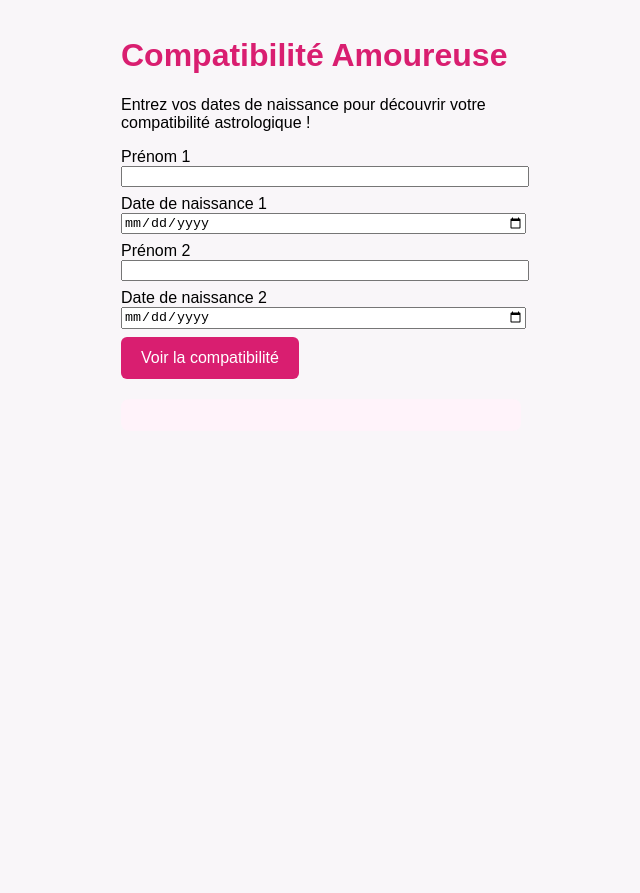
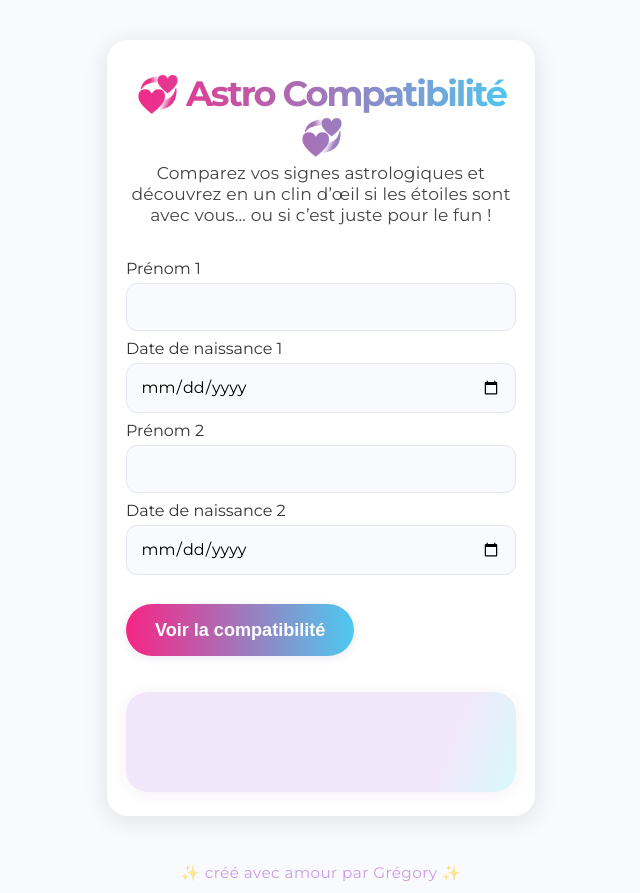
Before and after one commit to Greygas92/compatibilite-astro, a plain HTML site: page index.html in a window 1280 px wide. Shown: the whole page, without its empty margins (319-959 px from the left). Before the commit the page ends 800 px from the top, so only its background shows below. Drawn offline with Linux system fonts and the light colour scheme.

Commit message:
Update index.html

```diff
--- a/index.html
+++ b/index.html
@@ -4,27 +4,150 @@
   <meta charset="UTF-8">
   <title>Compatibilité Amoureuse Astro</title>
   <meta name="viewport" content="width=device-width, initial-scale=1">
+  <link href="https://fonts.googleapis.com/css?family=Montserrat:700,400&display=swap" rel="stylesheet">
   <style>
-    body { font-family: Arial, sans-serif; background: #f9f6f9; max-width:400px; margin:auto; padding:1em;}
-    h1 { color: #d91e70; }
-    label, input { display:block; width:100%; margin-bottom:8px;}
-    button { background:#d91e70; color:white; border:none; padding:12px 20px; border-radius:6px; font-size:1em;}
-    .result { margin-top:20px; background:#fff3fa; padding:1em; border-radius:8px;}
-    .contact { margin-top:25px; background:#f1f1f1; padding:1em; border-radius:8px;}
+    :root {
+      --primary: #F72585;
+      --secondary: #4CC9F0;
+      --bg: #f8fafd;
+      --surface: #fff;
+      --shadow: 0 4px 24px rgba(20,20,20,0.11);
+      --radius: 1.3em;
+    }
+    body {
+      font-family: 'Montserrat', Arial, sans-serif;
+      background: var(--bg);
+      margin: 0; padding: 0;
+      min-height: 100vh;
+      display: flex; flex-direction: column; align-items: center; justify-content: flex-start;
+    }
+    .container {
+      background: var(--surface);
+      margin: 2.5em 0 1.5em 0;
+      padding: 2em 1.2em 1.5em 1.2em;
+      border-radius: var(--radius);
+      box-shadow: var(--shadow);
+      max-width: 390px;
+      width: 95vw;
+    }
+    h1 {
+      color: var(--primary);
+      letter-spacing: -2px;
+      font-size: 2.2em;
+      font-weight: 700;
+      margin-bottom: .1em;
+      text-align: center;
+      margin-top: 0;
+      background: linear-gradient(90deg,var(--primary), var(--secondary));
+      -webkit-background-clip: text;
+      -webkit-text-fill-color: transparent;
+    }
+    p.slogan {
+      text-align: center;
+      color: #444;
+      font-size: 1.07em;
+      margin-top: 0;
+      margin-bottom: 2em;
+      letter-spacing: .01em;
+    }
+    label {
+      font-size: 1em;
+      margin-top: .8em;
+      color: #333;
+      font-weight: 500;
+    }
+    input, textarea {
+      width: 100%;
+      padding: 0.85em;
+      margin-top: .3em;
+      border-radius: .7em;
+      border: 1.5px solid #e4e7ef;
+      background: #f8fafd;
+      font-size: 1em;
+      font-family: inherit;
+      box-sizing: border-box;
+      margin-bottom: .5em;
+      transition: border-color .2s;
+    }
+    input:focus, textarea:focus {
+      outline: none;
+      border-color: var(--secondary);
+      background: #fff;
+    }
+    button {
+      margin-top: 1.2em;
+      padding: .85em 1.6em;
+      font-size: 1.13em;
+      font-weight: bold;
+      border: none;
+      border-radius: 3em;
+      background: linear-gradient(90deg, var(--primary), var(--secondary));
+      color: #fff;
+      box-shadow: 0 2px 10px rgba(80,80,130,.12);
+      cursor: pointer;
+      transition: background .22s, transform .12s;
+    }
+    button:hover {
+      background: linear-gradient(90deg, var(--secondary), var(--primary));
+      transform: translateY(-2px) scale(1.025);
+    }
+    .result {
+      margin-top: 2em;
+      background: linear-gradient(110deg,#f2e7fa 80%, #d7f9fc 100%);
+      border-radius: 1.2em;
+      box-shadow: 0 2px 16px rgba(120, 38, 110, 0.07);
+      padding: 1.3em 1em;
+      font-size: 1.12em;
+      color: #5a295b;
+      font-weight: 500;
+      text-align: center;
+      min-height: 3em;
+      animation: fadeIn .5s;
+    }
+    @keyframes fadeIn { from {opacity: 0;} to {opacity:1;} }
+    .contact {
+      margin-top: 2.2em;
+      background: linear-gradient(100deg, #fff0f7 60%, #e0f7fa 100%);
+      border-radius: 1.1em;
+      box-shadow: 0 2px 10px rgba(90,60,100,0.06);
+      padding: 1.2em 1em 1.2em 1em;
+      animation: fadeIn .7s;
+    }
+    .contact p {
+      font-size: 1.09em;
+      color: #632464;
+      margin-bottom: 0.9em;
+    }
+    .by {
+      margin: 1.5em auto .7em auto;
+      color: #9e3bd2;
+      font-size: .95em;
+      text-align: center;
+      opacity: .5;
+      letter-spacing: .03em;
+    }
+    @media (max-width: 470px) {
+      .container {padding: 1.2em .4em;}
+      h1 {font-size: 1.4em;}
+      .result, .contact {font-size: 1em;}
+    }
   </style>
 </head>
 <body>
-  <h1>Compatibilité Amoureuse</h1>
-  <p>Entrez vos dates de naissance pour découvrir votre compatibilité astrologique !</p>
+  <div class="container">
+    <h1>💞 Astro Compatibilité 💞</h1>
+    <p class="slogan">
+      Comparez vos signes astrologiques et découvrez en un clin d’œil si les étoiles sont avec vous… ou si c’est juste pour le fun !
+    </p>
     <form id="astroForm">
       <label>Prénom 1
-      <input type="text" id="name1" required>
+        <input type="text" id="name1" autocomplete="off" required>
       </label>
       <label>Date de naissance 1
         <input type="date" id="dob1" required>
       </label>
       <label>Prénom 2
-      <input type="text" id="name2" required>
+        <input type="text" id="name2" autocomplete="off" required>
       </label>
       <label>Date de naissance 2
         <input type="date" id="dob2" required>
@@ -33,8 +156,12 @@
     </form>
 
     <div class="result" id="result"></div>
+
     <div class="contact" id="contactForm" style="display:none;">
-    <p>Pour une analyse personnalisée et complète, laissez-nous vos coordonnées :</p>
+      <p>
+        🔮 <b>Envie d’une analyse personnalisée ?</b><br>
+        Laissez vos coordonnées, on vous contacte avec un vrai bilan astro !
+      </p>
       <form action="mailto:tonmail@exemple.com" method="post" enctype="text/plain">
         <label>Nom
           <input type="text" name="nom" required>
@@ -48,7 +175,8 @@
         <button type="submit">Envoyer</button>
       </form>
     </div>
-
+  </div>
+  <div class="by">✨ créé avec amour par Grégory ✨</div>
 <script>
 function getSign(dateString) {
   let d = new Date(dateString);
@@ -69,24 +197,35 @@ function getSign(dateString) {
 }
 
 function astroCompat(sign1, sign2) {
-  if(sign1==sign2) return "Vous partagez le même signe ("+sign1+"). Vous vous comprenez sur bien des points, mais gare à la routine !";
+  if(sign1==sign2) return "Vous partagez le même signe ("+sign1+"). Une connexion naturelle… mais gare à la routine !";
   if((sign1=="Lion" && sign2=="Gémeaux")||(sign1=="Gémeaux"&&sign2=="Lion"))
-    return "Lion et Gémeaux : Feu et Air, ça matche ! Beaucoup de vitalité, une vraie complicité, même si chacun doit respecter l’espace de l’autre.";
-  return sign1 + " et " + sign2 + " ? Une combinaison unique ! L’astrologie vous donne des clés, mais le cœur a toujours le dernier mot.";
+    return "Lion & Gémeaux : Feu et Air, une alchimie joyeuse, pleine de rires et de projets, mais chacun doit garder sa liberté.";
+  if((sign1=="Cancer" && sign2=="Poissons")||(sign1=="Poissons"&&sign2=="Cancer"))
+    return "Cancer & Poissons : Deux signes d’eau qui se comprennent sans parler. Beaucoup d’émotion… et un petit risque de dramatiser !";
+  if((sign1=="Bélier" && sign2=="Balance")||(sign1=="Balance"&&sign2=="Bélier"))
+    return "Bélier & Balance : L’attraction des opposés ! Passion assuré, mais il faudra apprendre à faire des compromis.";
+  if((sign1=="Scorpion" && sign2=="Vierge")||(sign1=="Vierge"&&sign2=="Scorpion"))
+    return "Scorpion & Vierge : Intensité, loyauté, mais parfois un peu trop de sérieux. Le rire est votre allié !";
+  if((sign1=="Sagittaire" && sign2=="Verseau")||(sign1=="Verseau"&&sign2=="Sagittaire"))
+    return "Sagittaire & Verseau : Deux esprits libres, curieux, originaux… ensemble, c’est l’aventure ou rien !";
+  // Ajoute ici d'autres combinaisons fun si tu veux.
+  return sign1 + " & " + sign2 + " : une combinaison unique ! L’astrologie donne la météo… mais c’est vous qui faites le voyage ❤️";
 }
 
 document.getElementById("astroForm").onsubmit = function(e){
   e.preventDefault();
-  let name1 = document.getElementById("name1").value;
+  let name1 = document.getElementById("name1").value.trim();
   let dob1 = document.getElementById("dob1").value;
-  let name2 = document.getElementById("name2").value;
+  let name2 = document.getElementById("name2").value.trim();
   let dob2 = document.getElementById("dob2").value;
   let sign1 = getSign(dob1);
   let sign2 = getSign(dob2);
-  let res = "<b>" + name1 + "</b> est " + sign1 + ".<br>" +
-            "<b>" + name2 + "</b> est " + sign2 + ".<br><br>" +
-            astroCompat(sign1, sign2);
-  document.getElementById("result").innerHTML = res + '<br><br><button onclick="document.getElementById(\'contactForm\').style.display=\'block\'">Demander une analyse complète</button>';
+  let res = `<span style="font-weight:bold;color:#c52d92">${name1 || "Personne 1"}</span> est <b>${sign1}</b>.<br>
+  <span style="font-weight:bold;color:#357ab6">${name2 || "Personne 2"}</span> est <b>${sign2}</b>.<br><br>
+  ${astroCompat(sign1, sign2)}`;
+  document.getElementById("result").innerHTML = res + `<br><br>
+    <button style="background:#fff;color:var(--primary);border:2px solid var(--primary);font-weight:600;"
+      onclick="document.getElementById('contactForm').style.display='block';this.style.display='none';return false;">Obtenir une analyse complète 🔮</button>`;
 };
 </script>
 </body>
```
Lines whose indentation alone changed are shown as unchanged.
